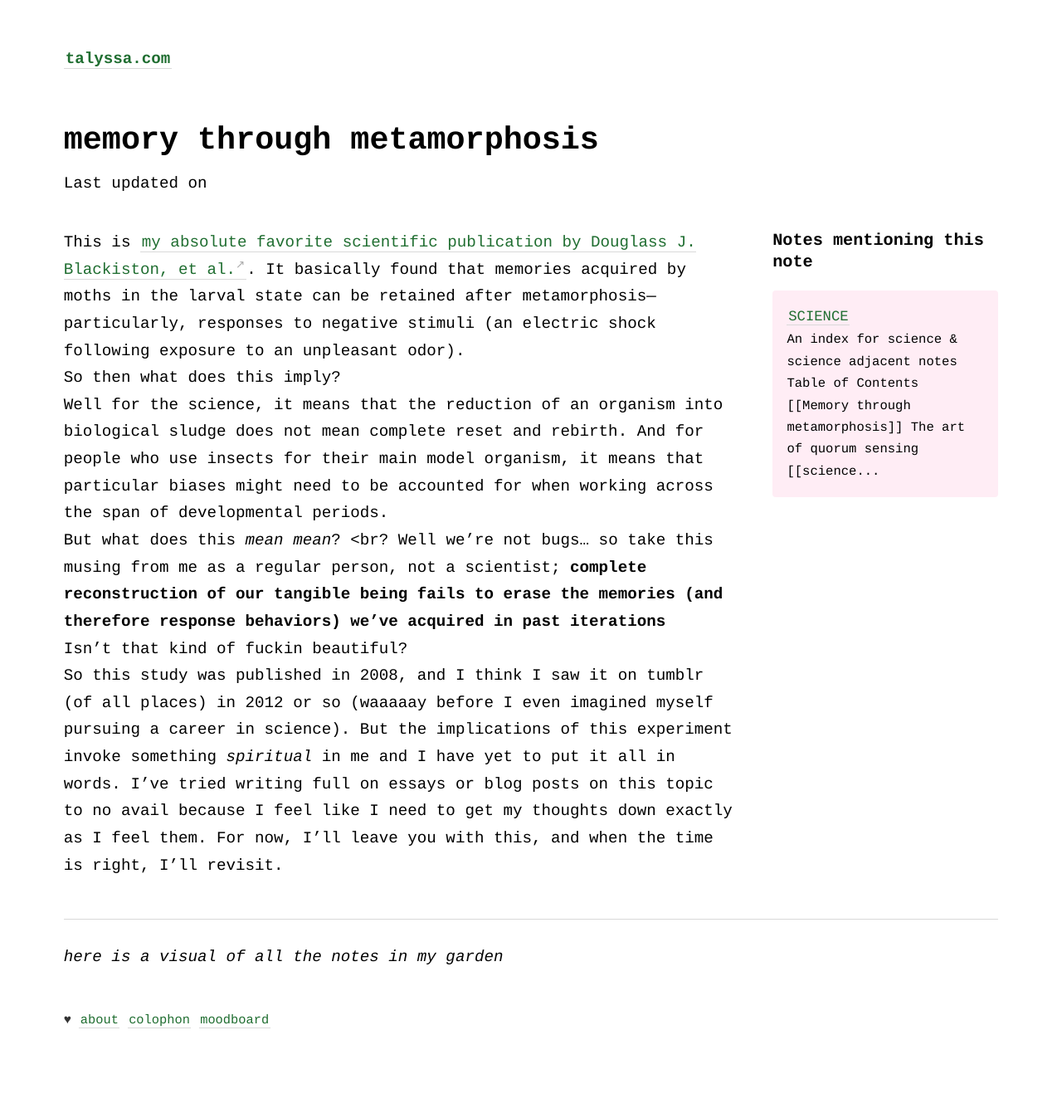
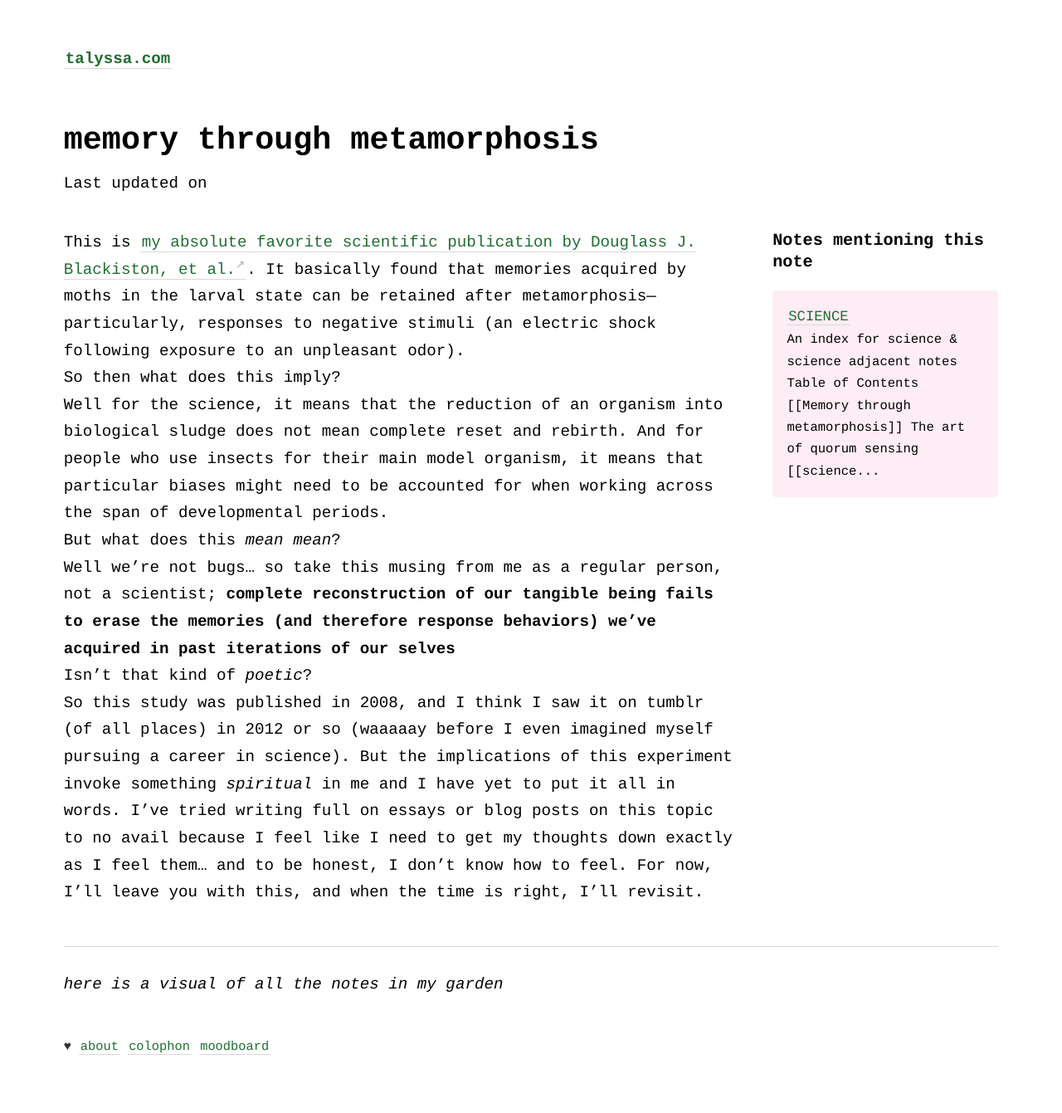
Before and after one commit to geminiworms/talyssagarden.github.io, a Jekyll site: the page built from _notes/memory-through-metamorphosis.md, in a window 1280 px wide. Shown: the whole page at 83% size. Built offline with Jekyll 4.4.1, drawn with Linux system fonts in a browser that asks for light colours; before the commit the page ends 1309 px from its top, so only the background shows below that.

Commit message:
Update memory-through-metamorphosis.md

```diff
--- a/_notes/memory-through-metamorphosis.md
+++ b/_notes/memory-through-metamorphosis.md
@@ -5,7 +5,7 @@ title: memory through metamorphosis
 This is [my absolute favorite scientific publication by Douglass J. Blackiston, et al.](https://journals.plos.org/plosone/article?id=10.1371/journal.pone.0001736). It basically found that memories acquired by moths in the larval state can be retained after metamorphosis--- particularly, responses to negative stimuli (an electric shock following exposure to an unpleasant odor). <br>
 So then what does this imply? <br>
 Well for the science, it means that the reduction of an organism into biological sludge does not mean complete reset and rebirth. And for people who use insects for their main model organism, it means that particular biases might need to be accounted for when working across the span of developmental periods. <br>
-But what does this *mean mean*? <br?
-Well we're not bugs... so take this musing from me as a regular person, not a scientist; **complete reconstruction of our tangible being fails to erase the memories (and therefore response behaviors) we've acquired in past iterations** <br>
-Isn't that kind of fuckin beautiful? <br>
-So this study was published in 2008, and I think I saw it on tumblr (of all places) in 2012 or so (waaaaay before I even imagined myself pursuing a career in science). But the implications of this experiment invoke something *spiritual* in me and I have yet to put it all in words. I've tried writing full on essays or blog posts on this topic to no avail because I feel like I need to get my thoughts down exactly as I feel them. For now, I'll leave you with this, and when the time is right, I'll revisit.
+But what does this *mean mean*? <br>
+Well we're not bugs... so take this musing from me as a regular person, not a scientist; **complete reconstruction of our tangible being fails to erase the memories (and therefore response behaviors) we've acquired in past iterations of our selves** <br>
+Isn't that kind of *poetic*? <br>
+So this study was published in 2008, and I think I saw it on tumblr (of all places) in 2012 or so (waaaaay before I even imagined myself pursuing a career in science). But the implications of this experiment invoke something *spiritual* in me and I have yet to put it all in words. I've tried writing full on essays or blog posts on this topic to no avail because I feel like I need to get my thoughts down exactly as I feel them... and to be honest, I don't know how to feel. For now, I'll leave you with this, and when the time is right, I'll revisit.
```
